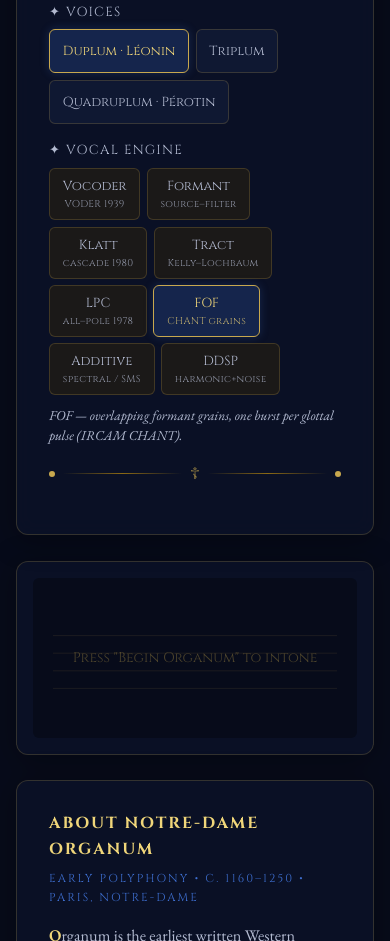
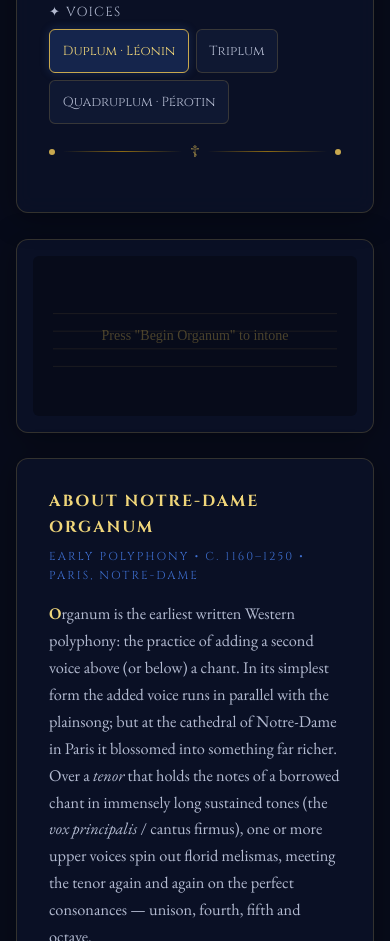
Before and after one commit to BrendanJamesLynskey/Synth_Organum, a plain HTML site: page organum_mobile.html in a window 390 px wide. Shown: the part 1290-2231 px from the top of the page. Drawn offline with nearby package versions, Linux system fonts and the light colour scheme; a web font is replaced by a local one.

Commit message:
Remove the vocal-engine selector: sampled voice only
The 8 pure-synthesis engines were still exposed via a live 'Vocal Engine'
selector (which even defaulted its highlight to FOF), though the app already
played the real sampled voice by default. Remove the selector UI from
desktop.html, drop the dead setEngine/ENGINE_BLURBS wiring from app.js, and
rebuild the single-file mobile so the app presents only the sampled voice - like
the other early-music apps. Update the README (voice description, lineage/files
tables, controls) to reflect sampled-voice-only; the synthesis-technique history
remains in the dedicated Vocal_Synthesis explorer.

Co-Authored-By: Claude Opus 4.8 (1M context) <noreply@anthropic.com>

```diff
--- a/organum_mobile.html
+++ b/organum_mobile.html
@@ -372,21 +372,6 @@ main { padding-left: 1rem; padding-right: 1rem; }
                 </div>
             </div>
 
-            <!-- Vocal synthesis technique — switch the way the voice is made, live -->
-            <div class="control-group">
-                <label class="control-label">&#x2726; Vocal Engine</label>
-                <div class="mode-selector">
-                    <button class="engine-btn" data-engine="vocoder" onclick="setEngine('vocoder')">Vocoder<small>VODER 1939</small></button>
-                    <button class="engine-btn" data-engine="formant" onclick="setEngine('formant')">Formant<small>source&ndash;filter</small></button>
-                    <button class="engine-btn" data-engine="klatt" onclick="setEngine('klatt')">Klatt<small>cascade 1980</small></button>
-                    <button class="engine-btn" data-engine="tract" onclick="setEngine('tract')">Tract<small>Kelly&ndash;Lochbaum</small></button>
-                    <button class="engine-btn" data-engine="lpc" onclick="setEngine('lpc')">LPC<small>all&ndash;pole 1978</small></button>
-                    <button class="engine-btn active" data-engine="fof" onclick="setEngine('fof')">FOF<small>CHANT grains</small></button>
-                    <button class="engine-btn" data-engine="additive" onclick="setEngine('additive')">Additive<small>spectral / SMS</small></button>
-                    <button class="engine-btn" data-engine="ddsp" onclick="setEngine('ddsp')">DDSP<small>harmonic+noise</small></button>
-                </div>
-                <p class="engine-blurb" id="engineBlurb">FOF — overlapping formant grains, one burst per glottal pulse (IRCAM CHANT).</p>
-            </div>
 
             <div class="ornament-line"><span class="ornament-dot"></span><span class="ornament-rule"></span><span class="ornament-cross">&#x2626;</span><span class="ornament-rule"></span><span class="ornament-dot"></span></div>
         </div>
@@ -1854,25 +1839,6 @@ function setVoices(count) {
     engine.setVoices(count);
 }
 
-const ENGINE_BLURBS = {
-    vocoder: 'Channel vocoder — buzz + hiss split through a band-pass bank gated by the vowel envelope (Dudley\'s VODER, 1939).',
-    formant: 'Formant filter — a glottal-pulse oscillator through parallel resonant band-pass formants (source–filter, PAT/OVE).',
-    klatt: 'Klatt cascade — a voicing source + aspiration through a cascade of formant resonators (KLSYN / DECtalk, 1980).',
-    tract: 'Vocal tract — a Kelly–Lochbaum digital waveguide of the vocal tract, excited by a glottal pulse (physical model, 1962).',
-    lpc: 'LPC (all-pole) — a bright impulse/noise excitation through an all-pole resonator bank (Speak & Spell, 1978).',
-    fof: 'FOF — overlapping formant grains, one burst per glottal pulse (IRCAM CHANT, 1979).',
-    additive: 'Additive / SMS — a sum of harmonics tracing the vowel formant envelope (sinusoidal / spectral modelling, 1986).',
-    ddsp: 'DDSP — a harmonic oscillator bank summed with formant-shaped filtered noise, the neural bridge (Engel et al., 2020).'
-};
-
-function setEngine(id) {
-    document.querySelectorAll('.engine-btn').forEach(b => b.classList.remove('active'));
-    document.querySelector(`.engine-btn[data-engine="${id}"]`).classList.add('active');
-    const blurb = document.getElementById('engineBlurb');
-    if (blurb) blurb.textContent = ENGINE_BLURBS[id] || '';
-    engine.setTechnique(id);
-}
-
 function updateTenor() { engine.setTenorVolume(document.getElementById('tenorVol').value / 100); }
 function updateUpper() { engine.setUpperVolume(document.getElementById('upperVol').value / 100); }
 function updateReverb() { engine.setReverbMix(document.getElementById('reverbMix').value / 100); }
```
Also changed, not shown: app.js (+0 -19 lines), desktop.html (+0 -15 lines), 1 other file.
